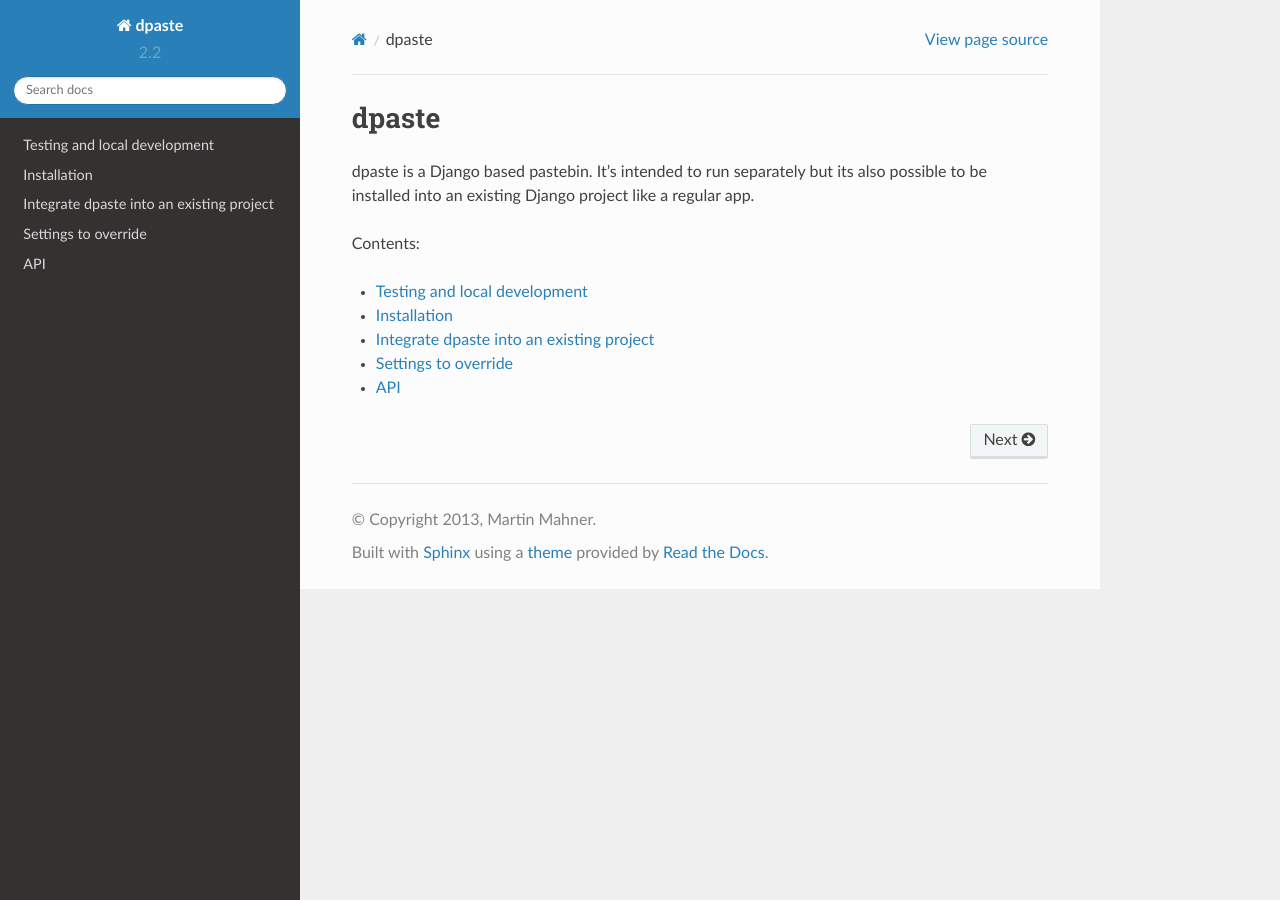
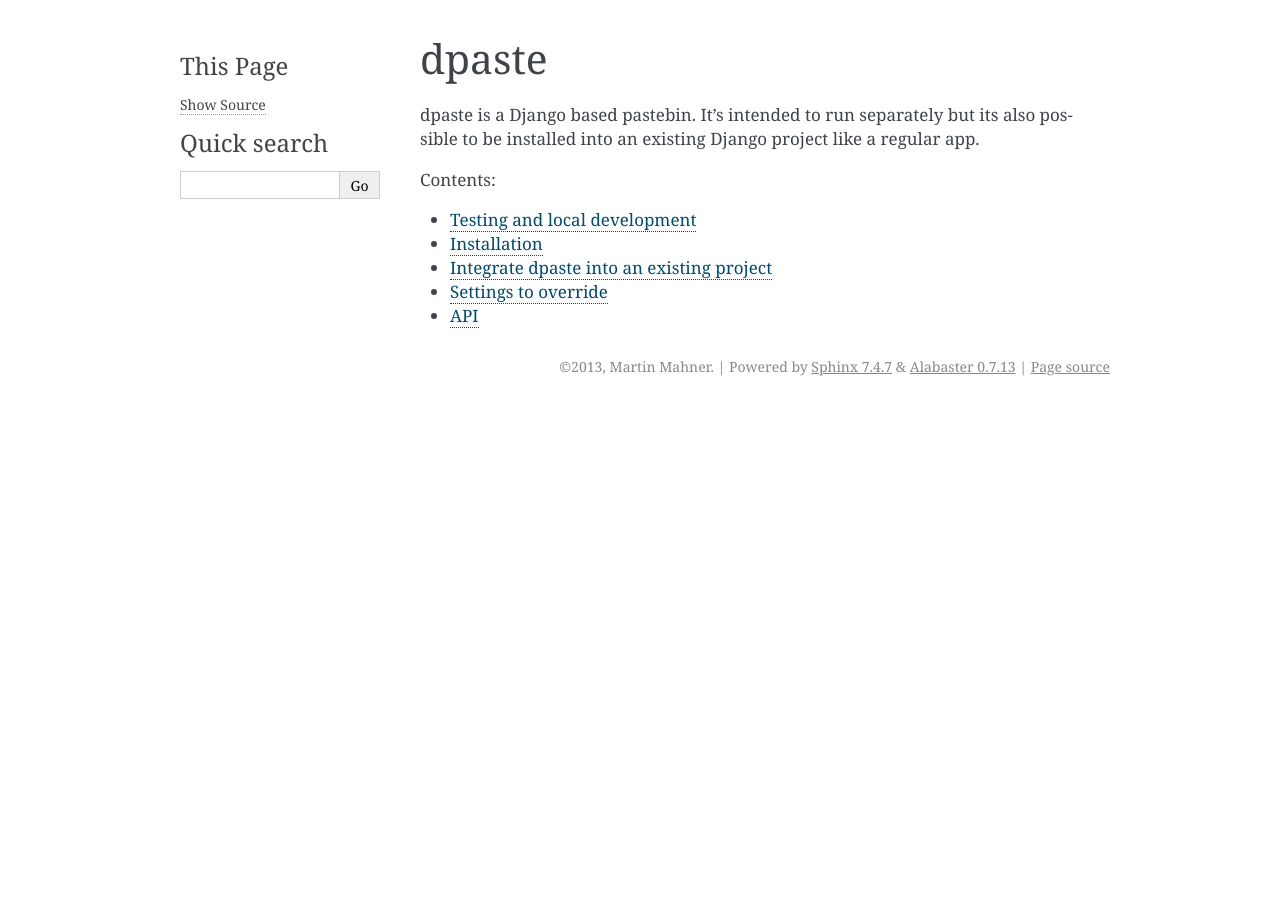
Before and after one commit to arturs-krapans/dpaste, a Sphinx documentation site: the page built from docs/index.rst, in a window 1280 px wide. Built offline with Sphinx 7.4.7, drawn with Linux system fonts in a browser that asks for light colours; part of the change alters nothing that is shown.

Commit message:
Fix non-readthedocs sphinx build
Note, this means you have to set the environment variable
READTHEDOCS=True to use the RTD theme, which appears to have been the
intent.

```diff
--- a/docs/conf.py
+++ b/docs/conf.py
@@ -95,7 +95,7 @@ pygments_style = 'sphinx'
 
 # -- Options for HTML output ----------------------------------------------
 
-if not os.environ.get('READTHEDOCS', None) == 'True':
+if os.environ.get('READTHEDOCS', None) == 'True':
     import sphinx_rtd_theme
     html_theme = "sphinx_rtd_theme"
     html_theme_path = [sphinx_rtd_theme.get_html_theme_path()]
```
